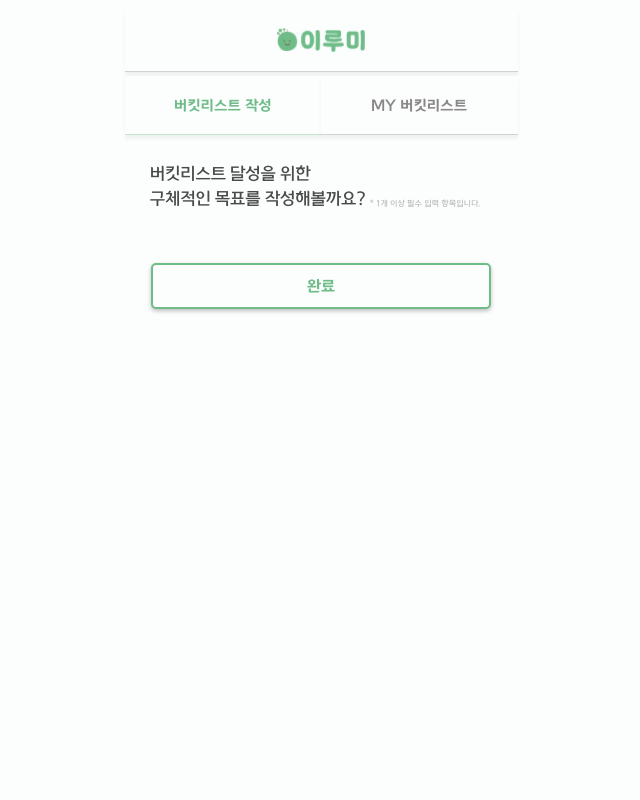
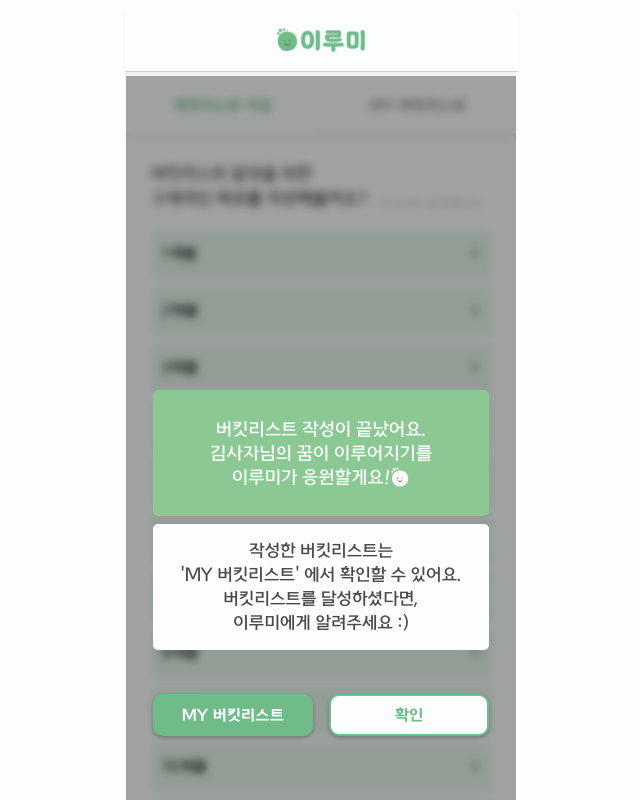
Before and after one commit to miniproject-likelion12th/mini-frontend, a React (Create React App) app: page /WriteGoal in a window 1280 px wide. Shown: the top 800 px of the page, without its empty margins (319-959 px from the left). Built offline with nearby package versions, Linux system fonts and the light colour scheme.

Commit message:
[Feat] 버킷리스트 작성 완료 페이지 형식 구현

```diff
--- a/src/App.js
+++ b/src/App.js
@@ -37,7 +37,7 @@ const router = createBrowserRouter(
     },
     {
       path: "/WriteGoal",
-      element: <PageTemplate container={<WriteGoal />} />,
+      element: <WriteGoal />,
     },
   ],
   {
--- a/src/write-list/write-goal/WriteGoal.js
+++ b/src/write-list/write-goal/WriteGoal.js
@@ -1,18 +1,29 @@
 import React, { useState } from "react";
 import { Container, Wrapper } from "../style-component/Wrapper";
-import Banner from "../style-component/Banner";
-import MenuBanner from "../style-component/MenuBanner";
 import QuestionTitle from "../style-component/QuestionTitle";
 import NoticeText from "../style-component/NoticeText";
 import styled from "styled-components";
 import WarningText from "../style-component/WarningText";
 import BottomButton from "../style-component/BottomButton";
 import GoalList from "./component/GoalList";
+import ResultModal from "./component/ResultModal";
+import Banner from "../style-component/Banner";
+import MenuBanner from "../style-component/MenuBanner";
 
-const WriteGoal = ({ period, duration_years }) => {
+const WriteGoal = ({ period = "short_term", duration_years }) => {
   const [showWaring, setShowWaring] = useState(false);
+  const [modalOpen, setModalOpen] = useState(false);
+
+  const CreateBucket = () => {
+    setModalOpen(true);
+  };
 
   return (
+    <Wrapper>
+      <Banner />
+      <ModalPosition>
+        {!modalOpen && <ResultModal />}
+        <MenuBanner />
         <Container>
           <Ask>
             <QuestionTitle text="버킷리스트 달성을 위한" />
@@ -26,12 +37,18 @@ const WriteGoal = ({ period, duration_years }) => {
             text="필수 입력 항목을 1개 이상 작성해주세요."
             display={showWaring}
           />
-      <BottomButton text="완료" />
+          <BottomButton text="완료" onClick={CreateBucket} />
         </Container>
+      </ModalPosition>
+    </Wrapper>
   );
 };
 
 export default WriteGoal;
+
+const ModalPosition = styled.div`
+  position: relative;
+`;
 
 const Ask = styled.div`
   width: 100%;
--- /dev/null
+++ b/src/write-list/write-goal/component/ResultModal.js
@@ -0,0 +1,111 @@
+import React from "react";
+import styled from "styled-components";
+
+const ResultModal = () => {
+  return (
+    <Container>
+      <GreenTextBox>
+        <Text>버킷리스트 작성이 끝났어요.</Text>
+        <Text>김사자님의 꿈이 이루어지기를</Text>
+        <Text>
+          이루미가 응원할게요!
+          <Logo />
+        </Text>
+      </GreenTextBox>
+      <WhiteTextBox>
+        <Text>작성한 버킷리스트는</Text>
+        <Text>'MY 버킷리스트' 에서 확인할 수 있어요.</Text>
+        <Text>버킷리스트를 달성하셨다면,</Text>
+        <Text>이루미에게 알려주세요 :)</Text>
+      </WhiteTextBox>
+      <ButtonGroup>
+        <GreenButton>MY 버킷리스트</GreenButton>
+        <WhiteButton>확인</WhiteButton>
+      </ButtonGroup>
+    </Container>
+  );
+};
+
+export default ResultModal;
+
+const Container = styled.div`
+  background-color: rgba(0, 0, 0, 0.36);
+  backdrop-filter: blur(4px);
+  position: absolute;
+  top: 0;
+  left: 0;
+  right: 0;
+  bottom: 0;
+  z-index: 999; /* 다른 콘텐츠 위에 오도록 설정 */
+
+  display: flex;
+  flex-direction: column;
+  justify-content: center;
+  align-items: center;
+  padding: 0 27px;
+`;
+
+const GreenTextBox = styled.div`
+  width: 100%;
+  height: 126px;
+  margin-bottom: 8px;
+  border-radius: 5px;
+  background-color: #8cc894;
+  display: flex;
+  flex-direction: column;
+  justify-content: center;
+  align-items: center;
+  gap: 2px;
+  div {
+    color: #fbfefd;
+    text-align: center;
+    font-size: 20px;
+    line-height: 22px; /* 110% */
+    letter-spacing: -0.408px;
+  }
+`;
+
+const WhiteTextBox = styled(GreenTextBox)`
+  margin-bottom: 44px;
+  background-color: #fbfefd;
+  div {
+    color: #4a4a4a;
+    font-size: 19px;
+  }
+`;
+
+const Text = styled.div`
+  display: flex;
+  align-items: center;
+`;
+
+const Logo = styled.img.attrs({
+  src: "banner/irume-white.png",
+})`
+  width: 20px;
+  height: 20px;
+`;
+
+const ButtonGroup = styled.div`
+  width: 100%;
+  display: flex;
+  justify-content: space-between;
+`;
+
+const GreenButton = styled.button`
+  width: 160px;
+  height: 42px;
+  border-radius: 10px;
+  border: 2px solid #6fbc89;
+  background-color: #6fbc89;
+  color: white;
+  font-size: 17px;
+  font-family: "YiSunShinDotumB";
+  box-shadow: 0px 2px 4px 0px rgba(0, 0, 0, 0.25);
+  cursor: pointer;
+`;
+
+const WhiteButton = styled(GreenButton)`
+  background-color: #fbfefd;
+  color: #6fbc89;
+`;
```
Also changed, not shown: public/banner/irume-white.png (added), src/write-list/write-goal/component/GoalList.js (renamed from src/write-list/write-goal/component/GoalList.jsx). Lines whose indentation alone changed are shown as unchanged.
